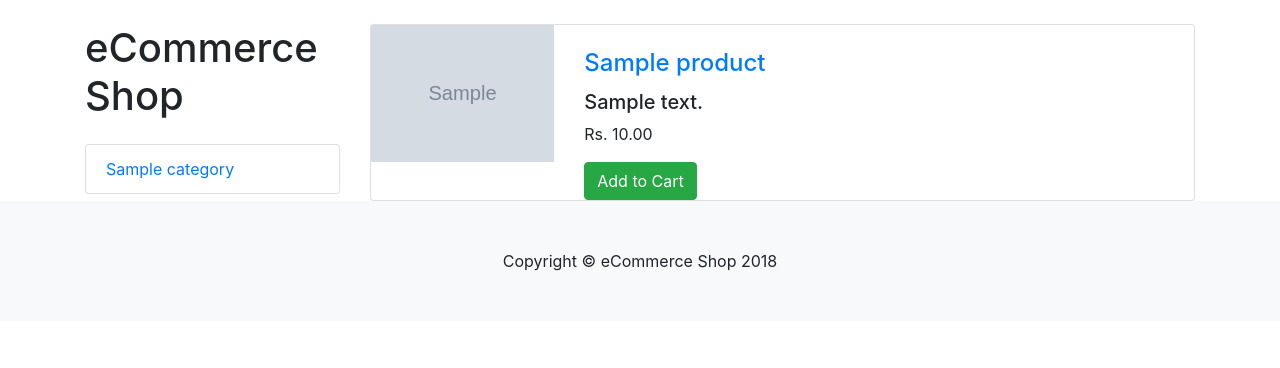
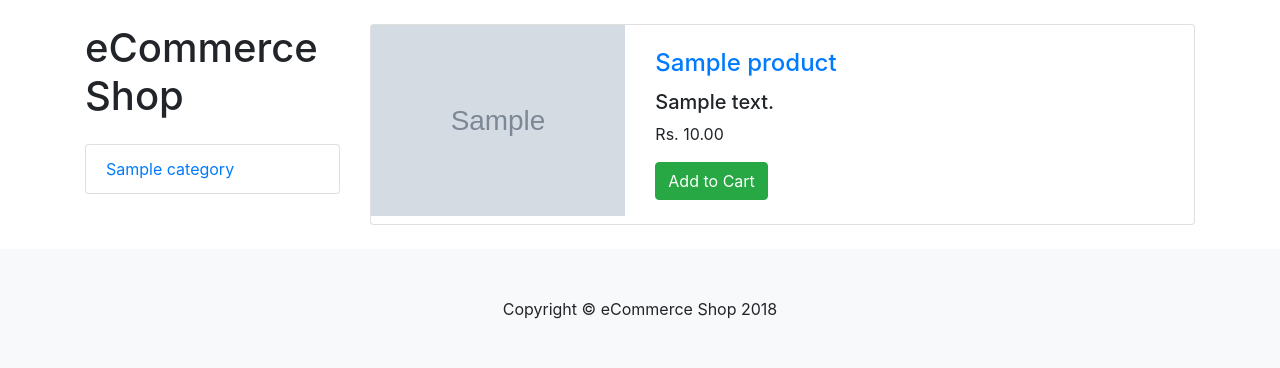
Before and after one commit to Nabinkandel1/Ecommerce-using-Django, a Django app: page /search/ in a window 1280 px wide. Shown: the part 56-424 px from the top of the page. Run offline with Django 3.2, Linux system fonts and the light colour scheme; tables that the repository leaves empty hold one stand-in row (values such as "Sample post"); grey boxes marked "Sample" are stand-in pictures; some libraries are stand-ins or nearby versions.

Commit message:
margins added in layout mt: margin-top, mb: margin-bottom

```diff
--- a/shop/templates/shop/products.html
+++ b/shop/templates/shop/products.html
@@ -2,9 +2,9 @@
 
 {% block content %}
         {% for p in products %}
-            <div class="card mt-4">
+            <div class="card mt-4 {% if forloop.last %}mb-4{% endif %}">
                 <div class="row">
-                    <div class="col-3">
+                    <div class="col-4">
                         <a href="{% url 'shop:detail' p.slug %}"><img src="/media/{{ p.image }}" class="img-fluid" alt="{{ p.title }}" ></a>
                     </div>
                     <div class="col">
@@ -12,7 +12,7 @@
                             <h4 class="card-title"><a href="{% url 'shop:detail' p.slug %}">{{ p.title }}</a></h4>
                             <h5 class="card-text">{{ p.description }}</h5>
                             <p class="card-text">Rs. {{ p.price }}</p>
-                            <a href="#" name="{{ p.slug }}" class="btn btn-success add_to_cart">Add to Cart</a>
+                            <a href="#" name="{{ p.slug }}" class="btn btn-success add_to_cart mb-4">Add to Cart</a>
                         </div>
                     </div>
                 </div>
```
